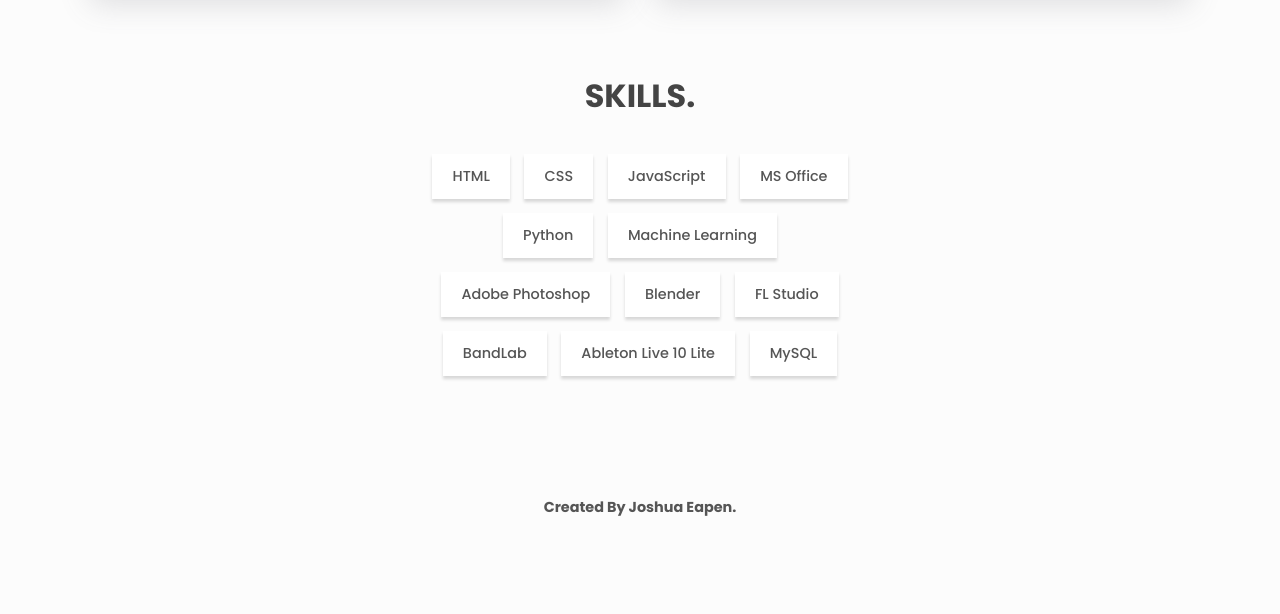
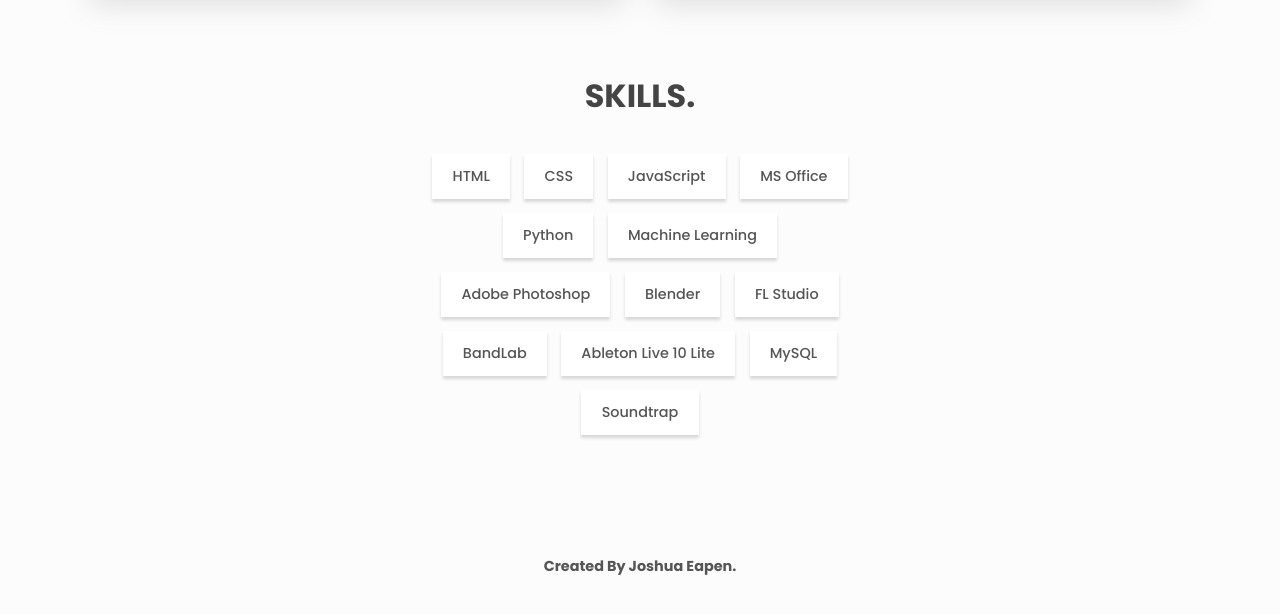
Before and after one commit to MonsieurJoshua/Portfolio, a plain HTML site: page index.html in a window 1280 px wide. Shown: the part 1041-1655 px from the top of the page. Before the commit the page ends 1608 px from the top, so only its background shows below. Drawn offline with Linux system fonts and the light colour scheme.

Commit message:
Update index.html

```diff
--- a/index.html
+++ b/index.html
@@ -209,6 +209,7 @@
           <li class="skills__list-item btn btn--plain">BandLab</li>
           <li class="skills__list-item btn btn--plain">Ableton Live 10 Lite</li>
           <li class="skills__list-item btn btn--plain">MySQL</li>
+          <li class="skills__list-item btn btn--plain">Soundtrap</li>
         </ul>
       </section>
 
```
